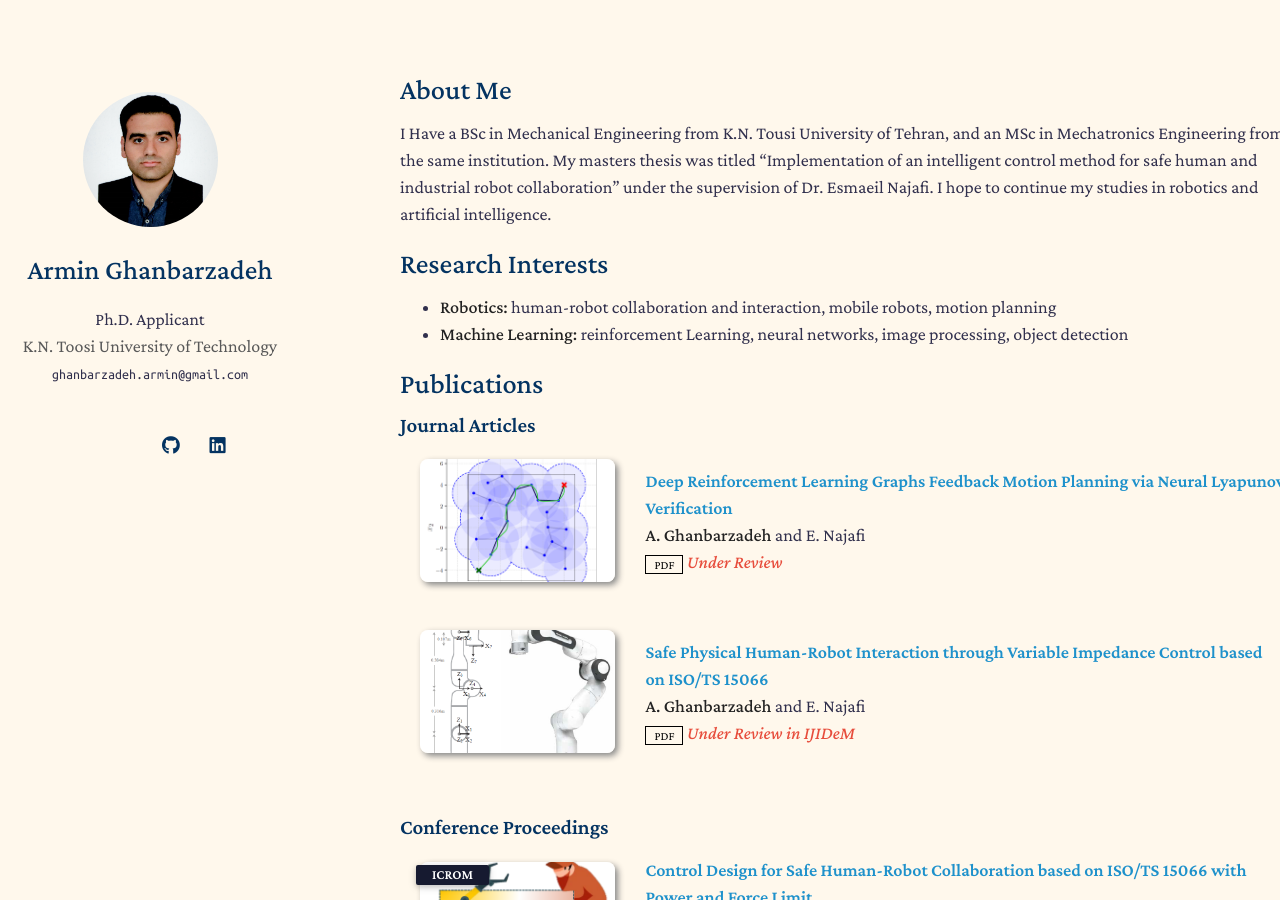
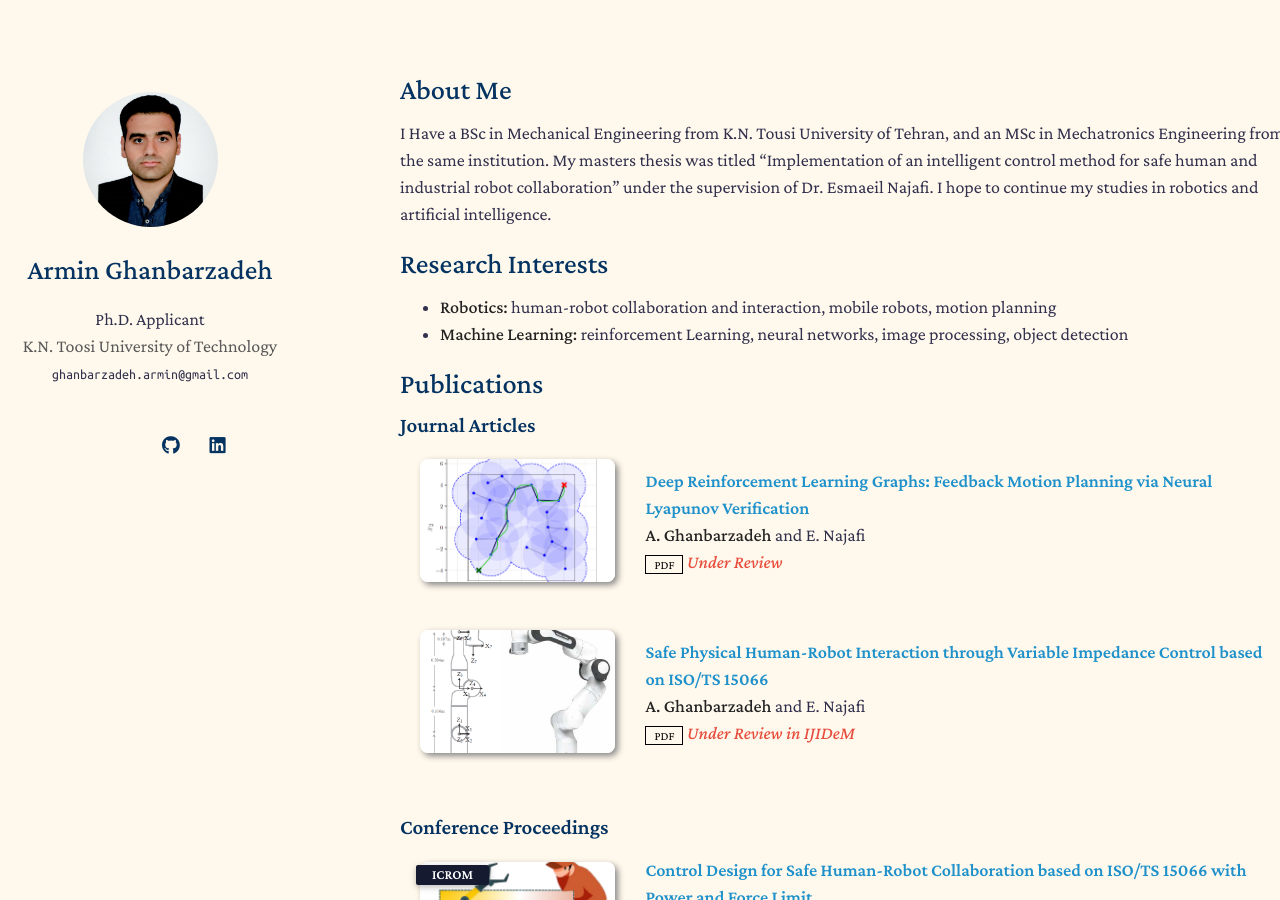
Before and after one commit to ghanbarzadeh/ghanbarzadeh.github.io, a Jekyll site: the page built from index.md, in a window 1280 px wide and 900 px high. Built offline with Jekyll 4.4.1, drawn with Linux system fonts in a browser that asks for light colours; nearby versions of some CDN libraries; a style sheet for code colours, icons or effects is not loaded; our own code applies the rules of GitHub Pages for plain Markdown files.

```diff
--- a/_data/publications.yml
+++ b/_data/publications.yml
@@ -1,6 +1,6 @@
 main:
 
-  - title: Deep Reinforcement Learning Graphs Feedback Motion Planning via Neural Lyapunov Verification
+  - title: "Deep Reinforcement Learning Graphs: Feedback Motion Planning via Neural Lyapunov Verification"
     authors: <strong>A. Ghanbarzadeh</strong> and E. Najafi
     site: assets/files/Armin_Ghanbarzadeh_CV.pdf
     pdf: assets/files/Armin_Ghanbarzadeh_CV.pdf
```
